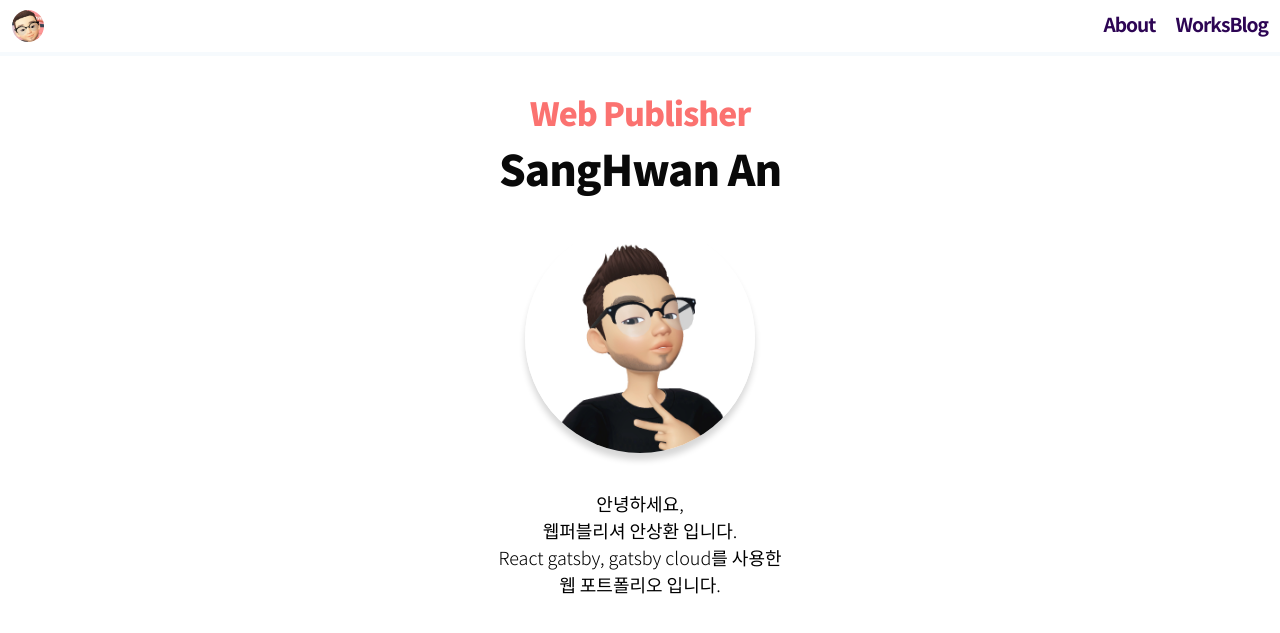
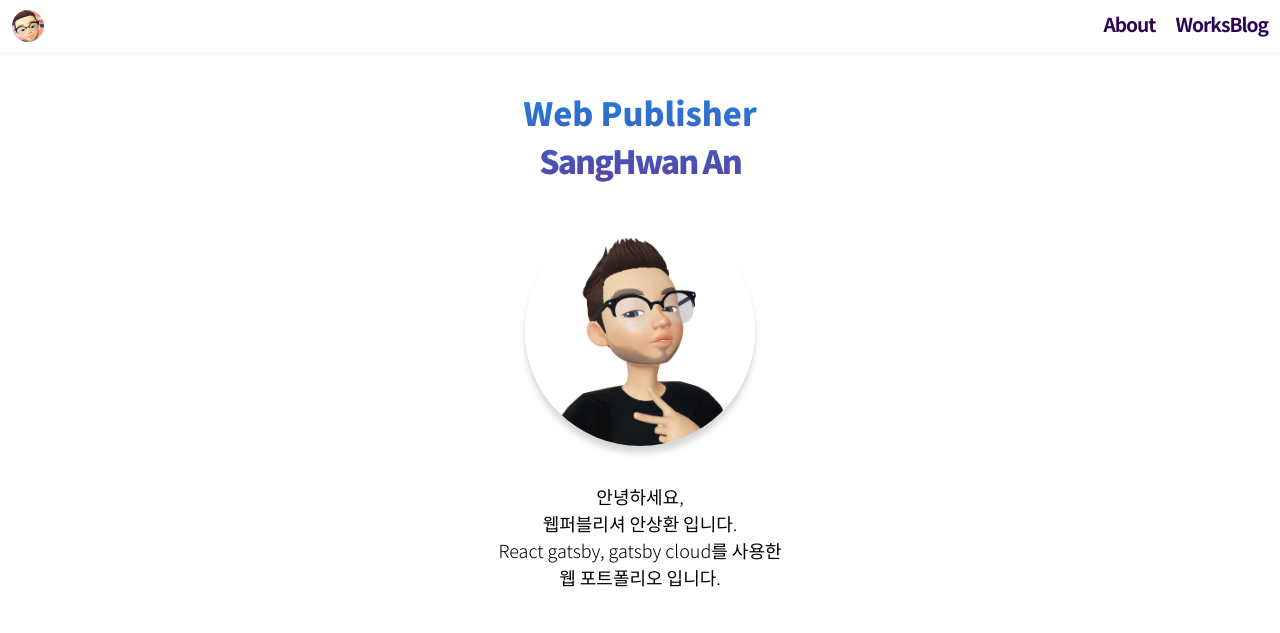
Before and after one commit to sanghwanAN/ash-Portfolio, a Gatsby site: page / in a window 1280 px wide. Built offline with nearby package versions, Linux system fonts and the light colour scheme; Gatsby itself is replaced by a stand-in of ours.

Commit message:
홈 디자인 수정

```diff
--- a/src/style/pages/_home.scss
+++ b/src/style/pages/_home.scss
@@ -1,17 +1,23 @@
 .container--home {
   text-align: center;
   .container__tit {
-    padding:2rem 2rem 0;
-    margin-bottom: 1.5rem;
-    font-size: 2.625rem;
+    padding:2rem 2rem 1.5rem;
+    font-size: 2rem;
     font-weight: 900;
     word-break: keep-all;
-    letter-spacing: -1px;
+    letter-spacing: -2px;
+    line-height: 1.5;
+    background: linear-gradient(180deg,#0d96f2,#663399);
+    -webkit-background-clip: text;
+    -webkit-text-fill-color: transparent;
+    -moz-background-clip: text;
+    -moz-text-fill-color: transparent;
   }
 
   .container__tit::first-line {
-    color: #fb7270;
-    font-size: 2rem;
+    // color: #fb7270;
+    // // font-size: 2rem;
+    letter-spacing: 0;
   }
   .home-ment {
     padding: 2rem 2.2rem;
```
